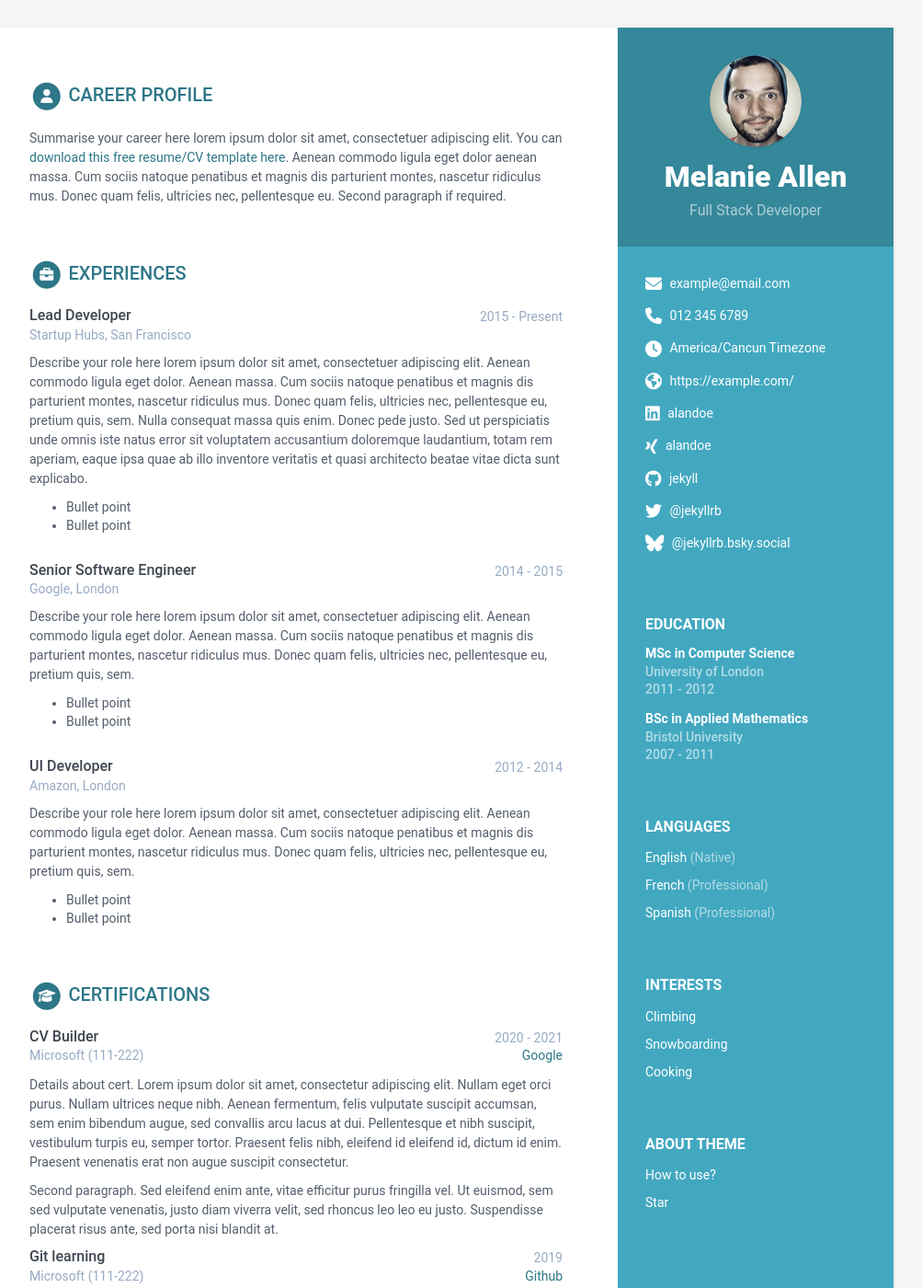
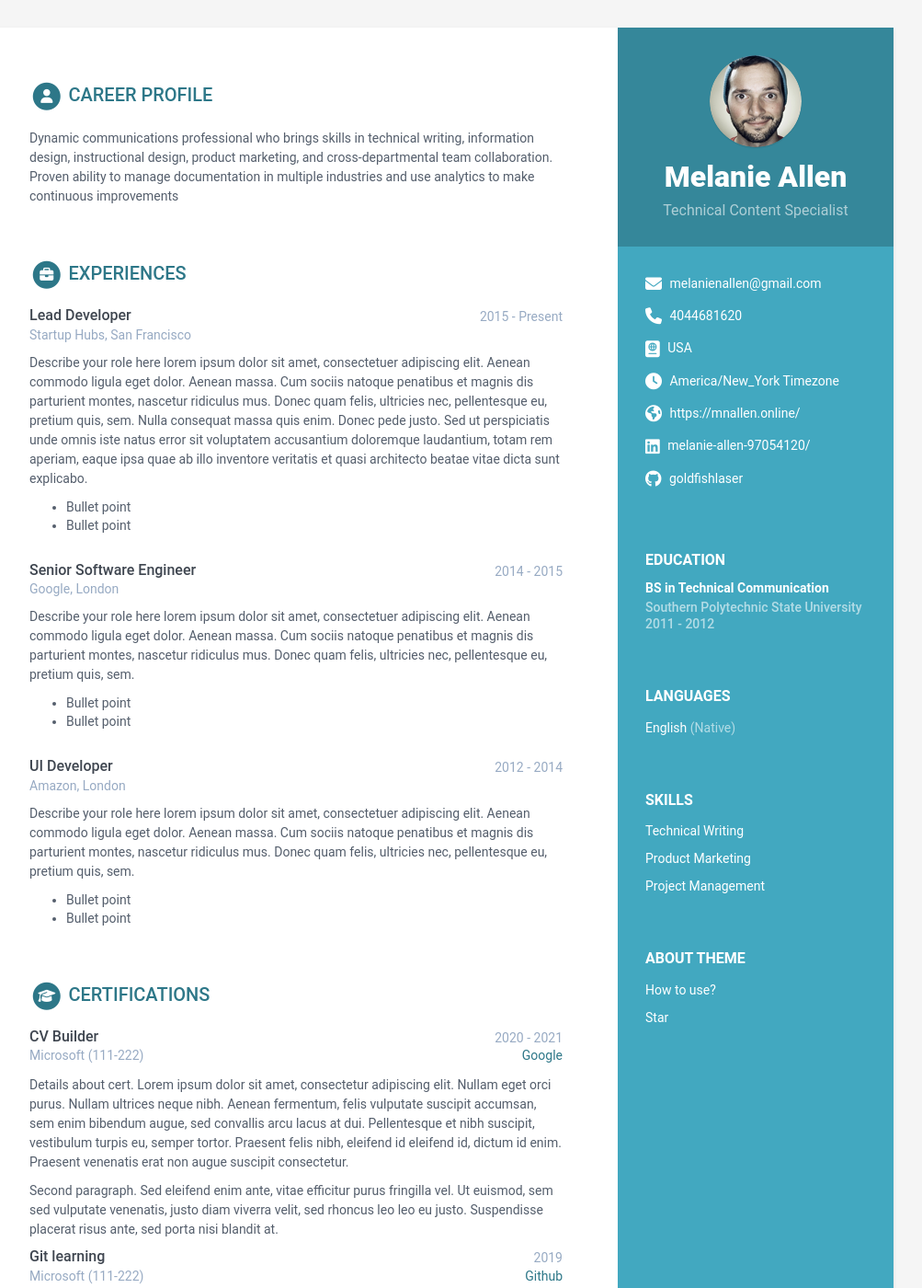
Before and after one commit to goldfishlaser/online-cv2, a Jekyll site: the page built from index.html, in a window 1280 px wide and 1400 px high. Shown: the whole window at 92% size, without its empty margins (168-1171 px from the left). Built offline with Jekyll 4.4.1, drawn with Linux system fonts in a browser that asks for light colours; some of the changed text lies outside the part shown.

Commit message:
Update data.yml

```diff
--- a/_data/data.yml
+++ b/_data/data.yml
@@ -9,29 +9,19 @@ sidebar:
 
   # Profile information
   name: Melanie Allen
-  tagline: Full Stack Developer
+  tagline: Technical Content Specialist
   avatar: profile.png #place a 100x100 picture inside /assets/images/ folder and provide the name of the file below
 
   # Sidebar links
-  email: example@email.com
-  phone: 012 345 6789
-  timezone: America/Cancun # Enter your timezone, e.g., America/Havana, Africa/Casablanca, America/North_Dakota/Center
-  citizenship:
-  website: https://example.com/ # Include the full website URL, including "http://" or "https://".
-  linkedin: alandoe
-  xing: alandoe
-  github: jekyll
-  telegram: # add your nickname without '@' sign
-  gitlab:
-  bitbucket:
-  bluesky: '@jekyllrb.bsky.social' # Specify your full Bluesky handle
-  twitter: '@jekyllrb'
-  stack-overflow: # Number/Username, e.g. 123456/alandoe
-  codewars:
+  email: melanienallen@gmail.com
+  phone: 4044681620
+  timezone: America/New_York # Enter your timezone, e.g., America/Havana, Africa/Casablanca, America/North_Dakota/Center
+  citizenship: USA
+  website: https://mnallen.online/ # Include the full website URL, including "http://" or "https://".
+  linkedin: melanie-allen-97054120/
+  github: goldfishlaser
   goodreads: # Number-Username, e.g. 123456-alandoe
   mastodon: # Please include your full Mastodon link here.
-  hackerrank: # Please provide your HackerRank username.
-  leetcode: # Please provide your LeetCode username.
   pdf: # Add a PDF link here if you want to include a PDF custom version in your resume.
 
   languages:
@@ -40,53 +30,31 @@ sidebar:
     - idiom: English
       level: Native
 
-    - idiom: French
-      level: Professional
-
-    - idiom: Spanish
-      level: Professional
-
   interests:
-    title: Interests
+    title: Skills
     info:
-    - item: Climbing
+    - item: Technical Writing
       link:
 
 
-    - item: Snowboarding
+    - item: Product Marketing
       link:
 
 
-    - item: Cooking
+    - item: Project Management
       link:
 
 
 career-profile:
   title: Career Profile
   summary: |
-    Summarise your career here lorem ipsum dolor sit amet, consectetuer
-    adipiscing elit. You can [download this free resume/CV template here]().
-    Aenean commodo ligula eget dolor aenean massa. Cum sociis natoque
-    penatibus et magnis dis parturient montes, nascetur ridiculus mus.
-    Donec quam felis, ultricies nec, pellentesque eu.
-    Second paragraph if required.
+    Dynamic communications professional who brings skills in technical writing, information design, instructional design, product marketing, and cross-departmental team collaboration. Proven ability to manage documentation in multiple industries and use analytics to make continuous improvements
 education:
   title: Education
   info:
-  - degree: MSc in Computer Science
-    university: University of London
+  - degree: BS in  Technical Communication
+    university: Southern Polytechnic State University
     time: 2011 - 2012
-    details: |
-      Describe your study here lorem ipsum dolor sit amet, consectetuer
-      adipiscing elit. Aenean commodo ligula eget dolor. Aenean massa. Cum
-      sociis natoque penatibus et magnis dis parturient montes, nascetur
-      ridiculus mus. Donec quam felis, ultricies nec, pellentesque eu,
-      pretium quis, sem.
-        - Bullet point
-        - Bullet point
-  - degree: BSc in Applied Mathematics
-    university: Bristol University
-    time: 2007 - 2011
     details: |
       Describe your study here lorem ipsum dolor sit amet, consectetuer
       adipiscing elit. Aenean commodo ligula eget dolor. Aenean massa. Cum
@@ -260,27 +228,5 @@ recommendations:
 
       He is a great employee!
 
-skills:
-  title: Skills &amp; Proficiency
-
-  toolset:
-  - name: Python & Django
-    level: 98%
-
-  - name: Javascript & jQuery
-    level: 98%
-
-  - name: Angular
-    level: 98%
-
-  - name: HTML5 & CSS
-    level: 95%
-
-  - name: Ruby on Rails
-    level: 85%
-
-  - name: Sketch & Photoshop
-    level: 60%
-
 footer: >
   Designed with <i class="fas fa-heart"></i> by <a href="http://themes.3rdwavemedia.com" target="_blank" rel="nofollow">Xiaoying Riley</a>
```
